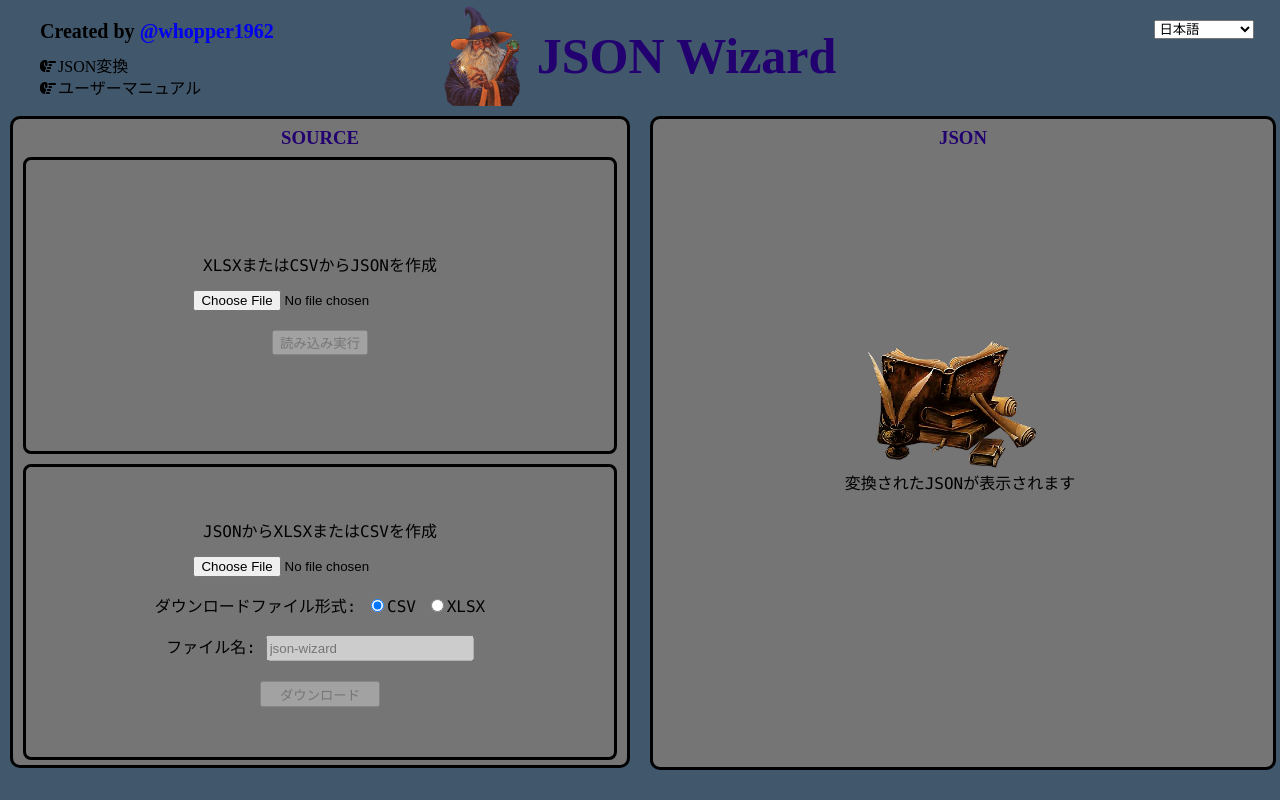
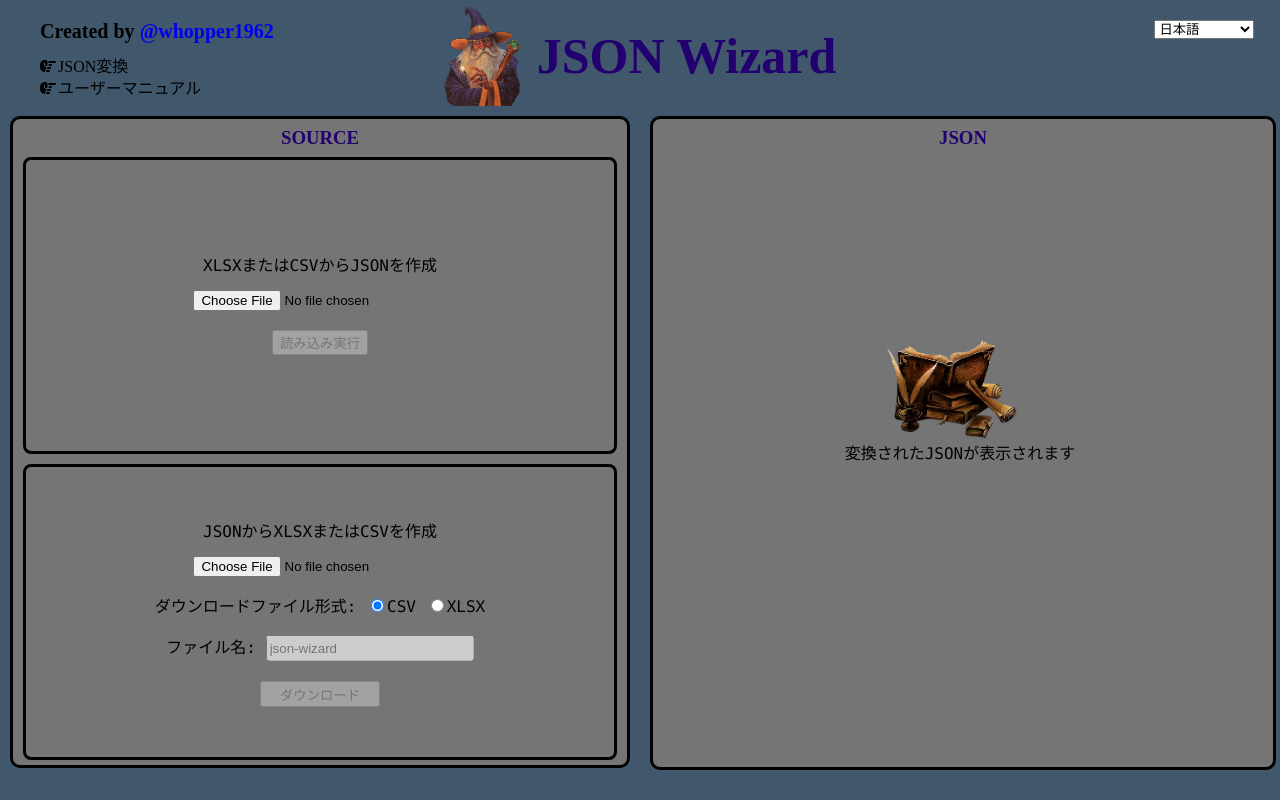
Before and after one commit to whopper1962/json-wizard-demo, a Vue app: page / in a window 1280 px wide. Built offline with nearby package versions, Linux system fonts and the light colour scheme.

Commit message:
fix json placeholder icon size

```diff
--- a/src/components/JsonView.vue
+++ b/src/components/JsonView.vue
@@ -224,7 +224,7 @@ export default {
   background-color: rgb(198, 198, 198);
 }
 .spellbook {
-  height: 130px;
+  height: 100px;
   margin-right: 17px;
 }
 .edit-mode {
```
